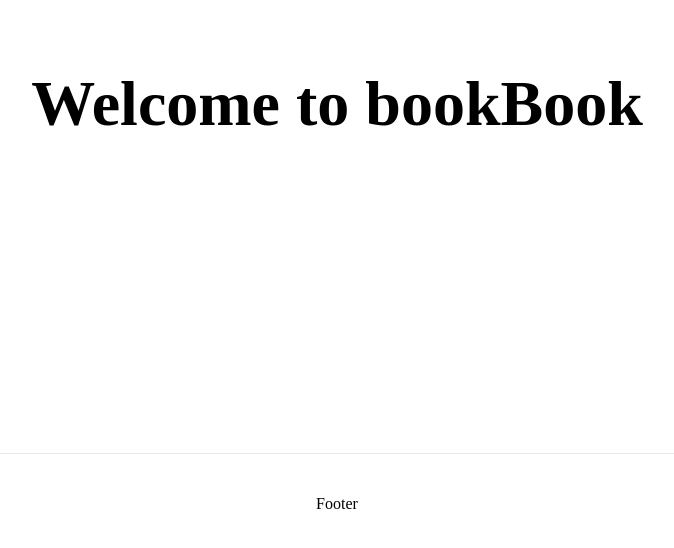
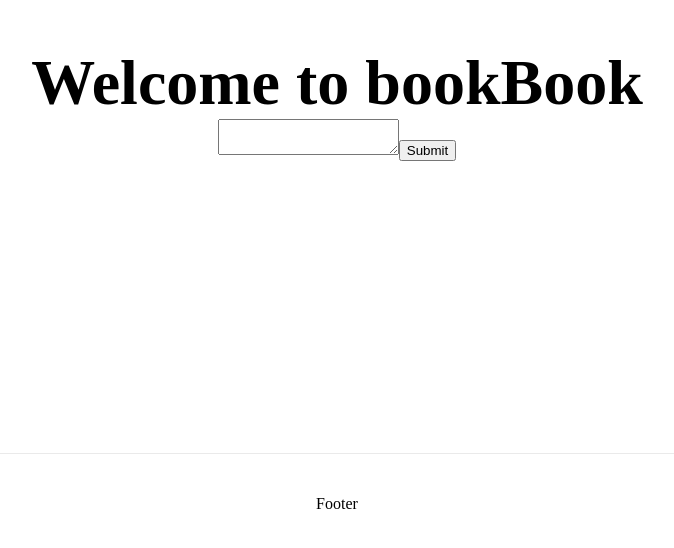
Before and after one commit to veeteeran/bookBook, a Next.js app in the folder bookbook/: page / in a window 1280 px wide. Shown: the part 254-802 px from the top of the page, without its empty margins (303-977 px from the left). Built offline with nearby package versions, Linux system fonts and the light colour scheme.

Commit message:
Edit test api and add input component

```diff
--- a/bookbook/pages/index.tsx
+++ b/bookbook/pages/index.tsx
@@ -1,6 +1,7 @@
 import styles from "../styles/Home.module.css"
 import Head from "next/head"
 import Image from "next/image"
+import InputTest from '../src/components/InputTest/inputTest'
 
 export default function Home() {
   return (
@@ -13,6 +14,7 @@ export default function Home() {
 
       <main className={styles.main}>
         <h1 className={styles.title}>Welcome to bookBook</h1>
+        <InputTest />
       </main>
 
       <footer className={styles.footer}>
```
